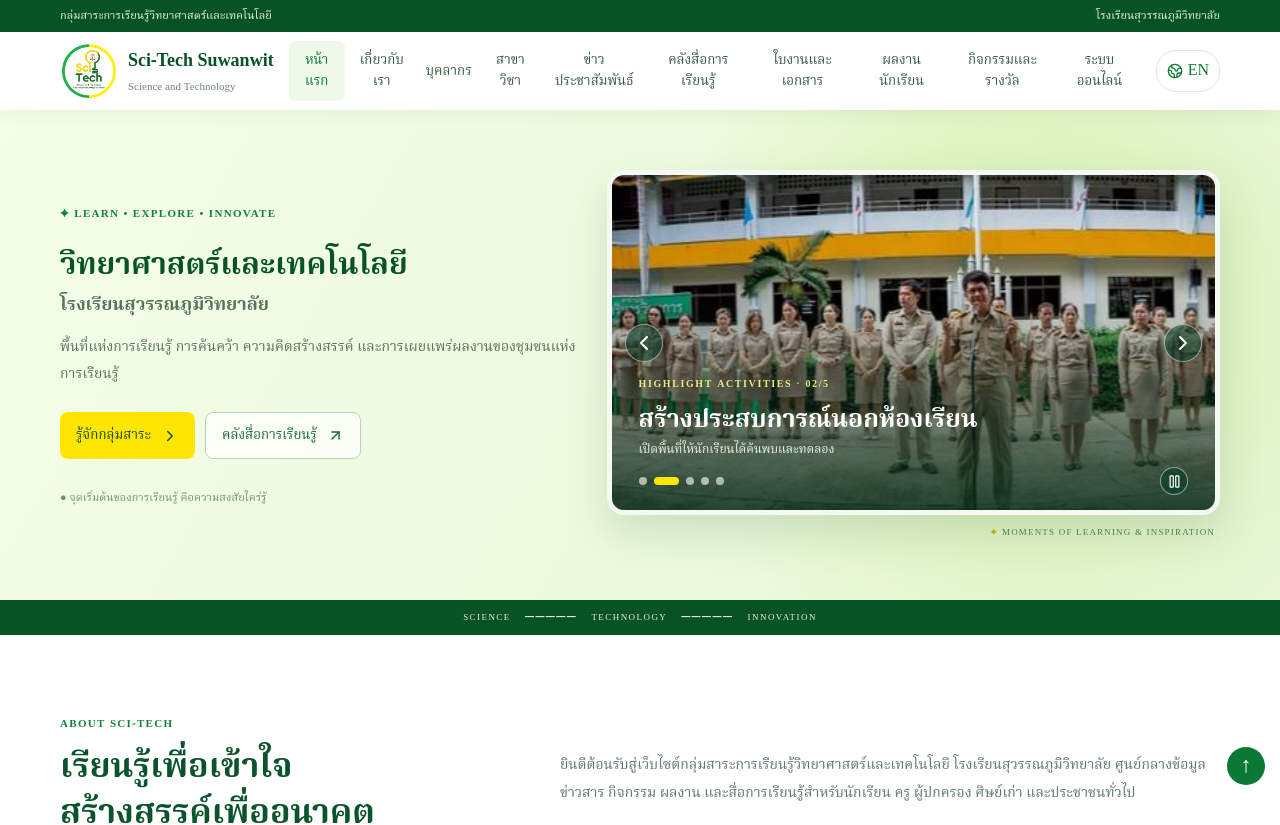
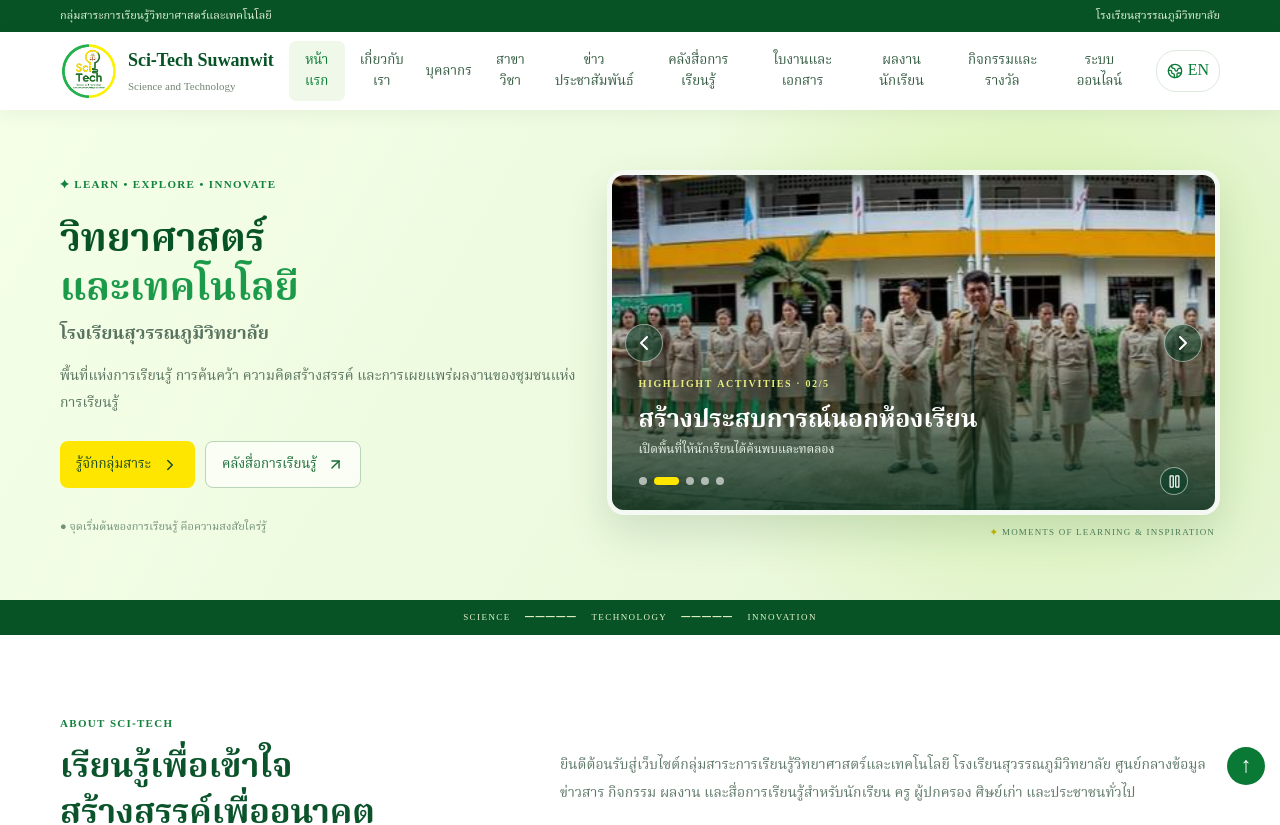
Before and after one commit to krujuje/scitech-suwanwit-website, a React (Vite) app: page / in a window 1280 px wide. Shown: the top 825 px of the page. Built offline with nearby package versions, Linux system fonts and the light colour scheme.

Commit message:
Set explicit hero title line sizing and typography

```diff
--- a/src/styles.css
+++ b/src/styles.css
@@ -51,3 +51,29 @@ html, body, body * {
   .hero h1 em { white-space: nowrap !important; }
   .slide-frame { aspect-ratio: 16 / 9 !important; max-height: 300px !important; }
 }
+
+
+/* Explicit two-line hero title: each phrase is a single unbreakable line */
+.hero .hero-title {
+  display: flex !important;
+  flex-direction: column !important;
+  align-items: flex-start !important;
+  width: max-content !important;
+  max-width: none !important;
+  font-size: clamp(28px, 3vw, 44px) !important;
+  line-height: 1.28 !important;
+  margin: 20px 0 5px !important;
+  overflow: visible !important;
+}
+.hero .hero-title-line {
+  display: block !important;
+  width: max-content !important;
+  max-width: none !important;
+  white-space: nowrap !important;
+  overflow-wrap: normal !important;
+  word-break: keep-all !important;
+}
+.hero .hero-title-second { color: #1b9b49 !important; }
+@media (max-width: 760px) {
+  .hero .hero-title { font-size: clamp(28px, 7vw, 40px) !important; }
+}
```
